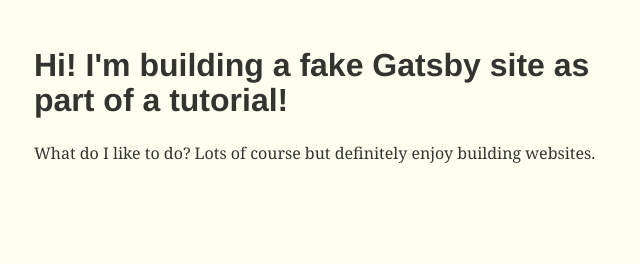
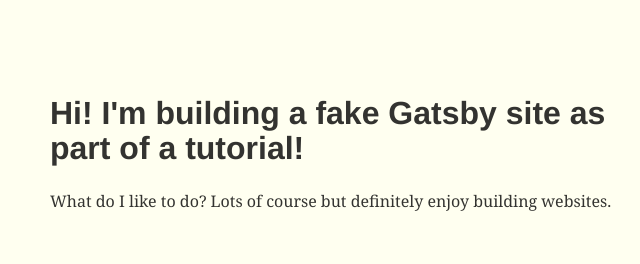
Before and after one commit to merqrial/hello-world, a Gatsby site: page / in a window 1280 px wide. Shown: the whole page, without its empty margins (306-946 px from the left). Built offline with nearby package versions, Linux system fonts and the light colour scheme; Gatsby itself is replaced by a stand-in of ours.

Commit message:
Introducing Layouts

```diff
--- /dev/null
+++ b/src/components/layout.js
@@ -0,0 +1,9 @@
+import React from "react"
+
+export default function Layout({ children }) {
+  return (
+    <div style={{ margin: `3rem auto`, maxWidth: 650, padding: `0 1rem` }}>
+      {children}
+    </div>
+  )
+}
--- a/src/pages/index.js
+++ b/src/pages/index.js
@@ -1,13 +1,14 @@
 import React from "react"
+import Layout from "../components/layout"
 
 export default function Home() {
   return (
-    <div>
+    <Layout>
       <h1>Hi! I'm building a fake Gatsby site as part of a tutorial!</h1>
       <p>
         What do I like to do? Lots of course but definitely enjoy building
         websites.
       </p>
-    </div>
-  )
+    </Layout>
+  );
 }
```
